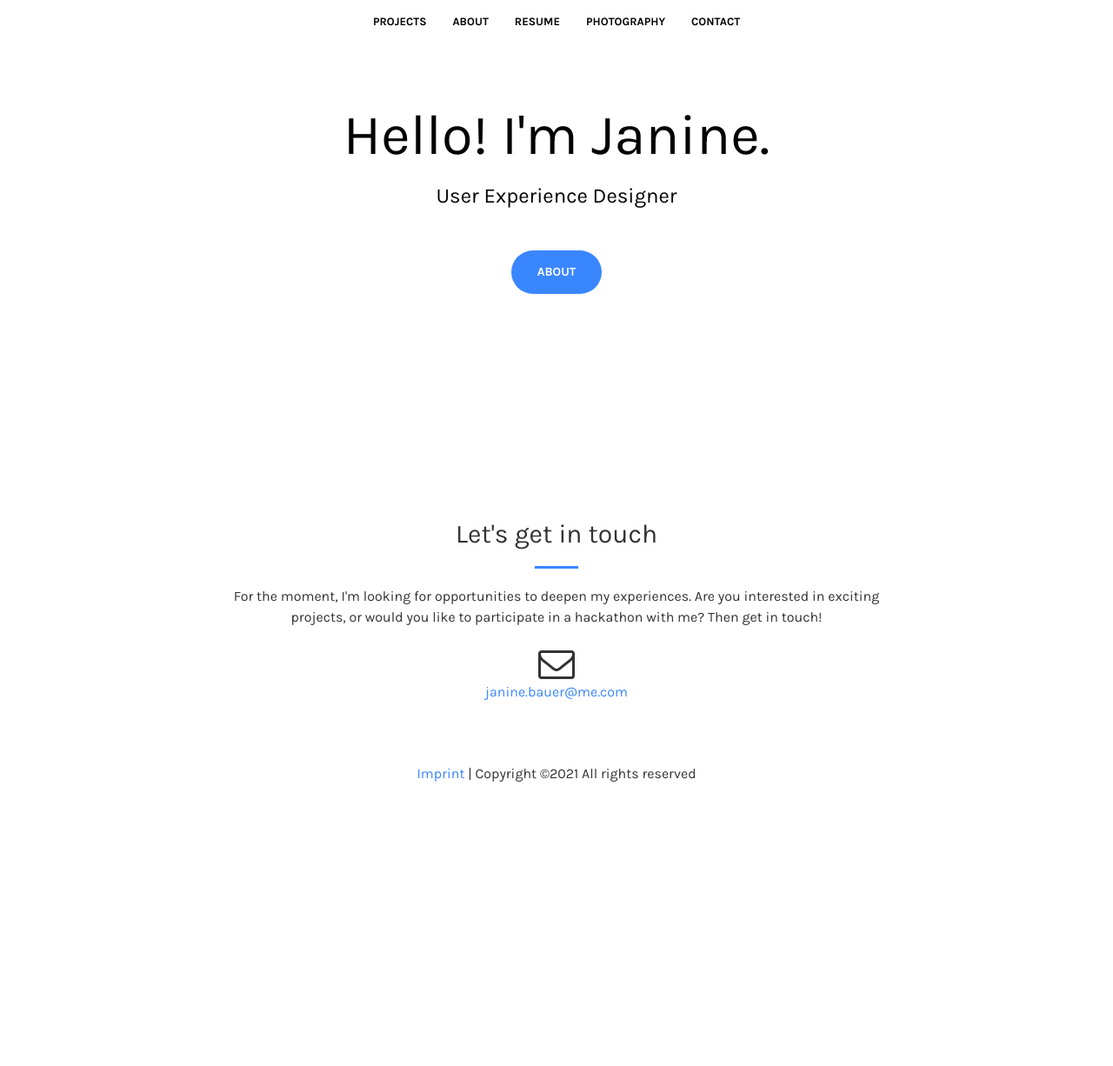
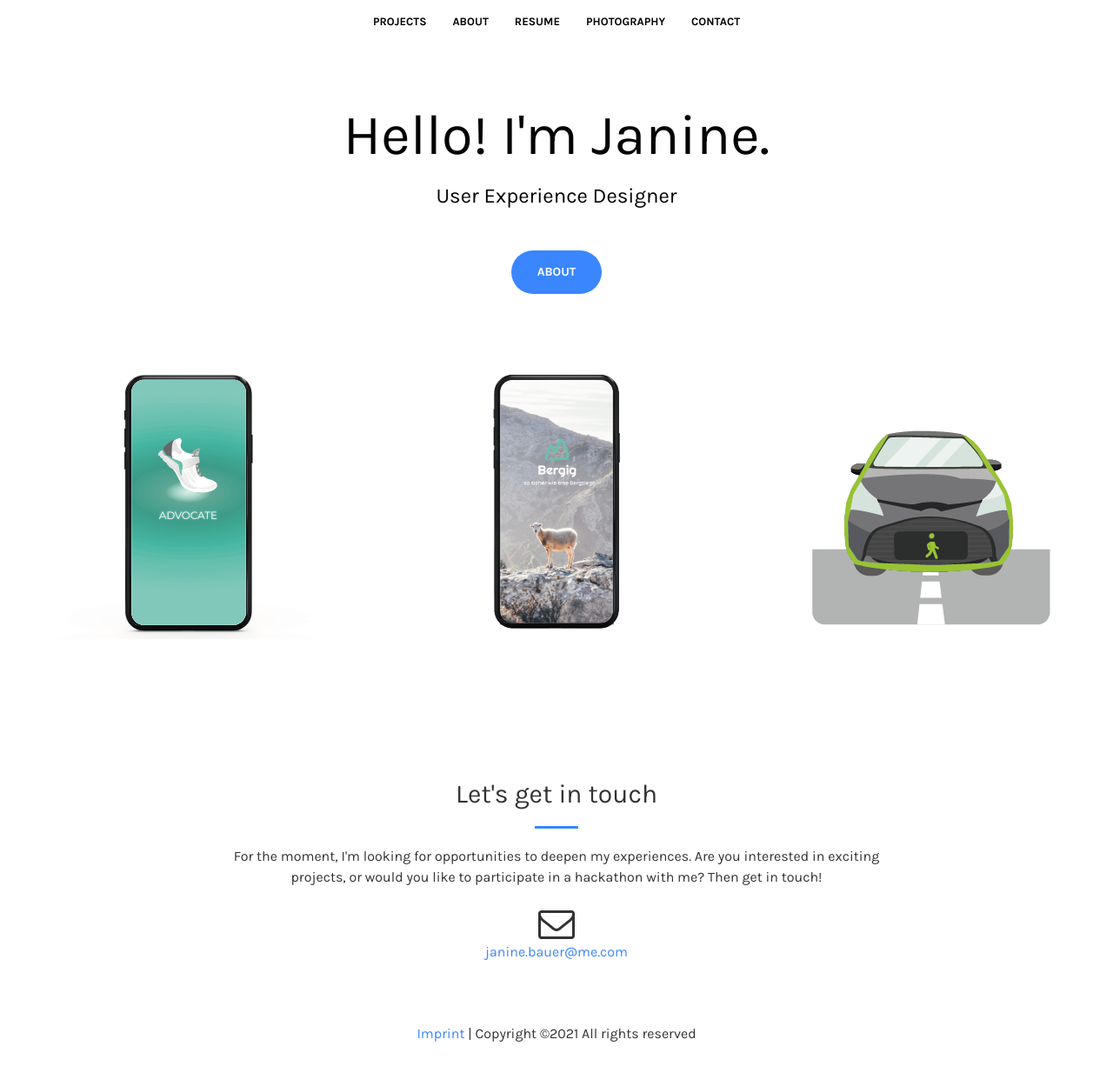
Before and after one commit to JanineBa/portfolio, a Jekyll site: the page built from index.html, in a window 1280 px wide and 1226 px high. Shown: the whole window at 87% size. Built offline with Jekyll 4.4.1, drawn with Linux system fonts in a browser that asks for light colours; nearby versions of some CDN libraries.

Commit message:
Update index.html
fix path

```diff
--- a/index.html
+++ b/index.html
@@ -33,7 +33,7 @@ title: Portfolio
             	{% for project in site.projects %}
                 <div class="col-lg-4 col-sm-6 text-center">
                      <a href="{{ site.baseurl }}{{ project.url }}" class="portfolio-box">
-                        <img src="{{ site.baseurl }}/{ site.image_path2 }}/{{ project.image }}" class="resize" alt="">
+                        <img src="{{ site.baseurl }}/{{ site.image_path2 }}/{{ project.image }}" class="resize" alt="">
                         <div class="portfolio-box-caption">
                             <div class="portfolio-box-caption-content">
                                 <div class="project-category text-faded">
```
